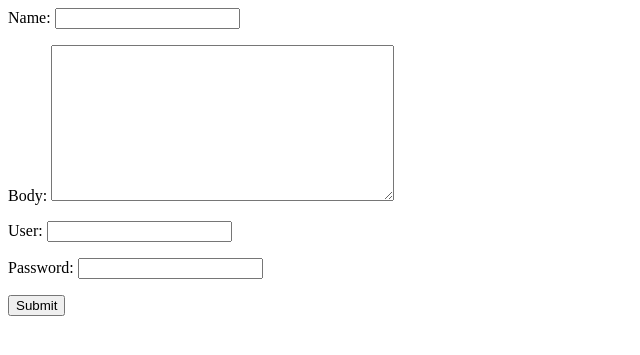
After one commit to DChristenson/recipebox, a Django app: page /addauthor/ in a window 1280 px wide. The commit adds this page. Shown: the top 355 px of the page, without its empty margins (0-640 px from the left). Run offline with Django 3.2, Linux system fonts and the light colour scheme.

Commit message:
added forms for adding author and recipe

```diff
--- /dev/null
+++ b/recipebox/forms.py
@@ -0,0 +1,16 @@
+from django import forms
+
+from recipebox.models import Recipe
+
+
+class Author_Input(forms.Form):
+    name = forms.CharField(max_length=50)
+    body = forms.CharField(widget=forms.Textarea)
+    user = forms.CharField(max_length=50)
+    password = forms.CharField(widget=forms.PasswordInput)
+
+
+class Recipe_Input(forms.ModelForm):
+    class Meta:
+        model = Recipe
+        fields = ["title", "author", "desc", "time", "instructions"]
--- /dev/null
+++ b/recipebox/templates/form.html
@@ -0,0 +1,5 @@
+<form action='' method='post'>
+    {% csrf_token %}
+    {{ form.as_p }}
+    <input type='submit' value='Submit'>
+</form>
--- a/recipebox/templates/recipe.html
+++ b/recipebox/templates/recipe.html
@@ -1,7 +1,7 @@
-{% for item in data  %}
+{% for item in data %}
     {{ item.title }}
     <br>
-    <a href="/author/{{ item.id }}/">{{ item.author }}</a>
+    <a href="/author/{{ item.author.id }}/">{{ item.author }}</a>
     <br>
     {{ item.time }}
     <br>
--- a/recipebox/urls.py
+++ b/recipebox/urls.py
@@ -15,6 +15,7 @@ Including another URLconf
 """
 from django.contrib import admin
 from django.urls import path
+
 from recipebox import views, models
 
 admin.site.register(models.Author)
@@ -24,5 +25,7 @@ urlpatterns = [
     path('admin/', admin.site.urls),
     path('', views.index, name='homepage'),
     path('recipes/<int:id>/', views.recipe_view, name='recipepage'),
-    path('author/<int:id>/', views.author_view, name='authorpage')
+    path('author/<int:id>/', views.author_view, name='authorpage'),
+    path('addauthor/', views.add_author, name='addauthor'),
+    path('addrecipe/', views.add_recipe, name='addrecipe')
 ]
--- a/recipebox/views.py
+++ b/recipebox/views.py
@@ -1,18 +1,54 @@
+from django.contrib.auth.models import User
+from django.shortcuts import render, reverse, HttpResponseRedirect
+
+from recipebox.forms import Author_Input, Recipe_Input
 from recipebox.models import Recipe, Author
-from django.shortcuts import render, HttpResponseRedirect, reverse
+
 
 def index(req):
     html = "index.html"
     recipes = Recipe.objects.all()
-    return render(req, html, {"data" : recipes})
+    return render(req, html, {"data": recipes})
+
 
 def recipe_view(req, id):
     recipe_html = "recipe.html"
     recipe = Recipe.objects.filter(id=id)
-    return render(req, recipe_html, {"data" : recipe})
+    return render(req, recipe_html, {"data": recipe})
+
 
 def author_view(req, id):
     author_html = "author.html"
     author = Author.objects.filter(id=id)
     recipe = Recipe.objects.filter(author=id)
-    return render(req, author_html, {"author" : author, "recipe" : recipe})
+    return render(req, author_html, {"author": author, "recipe": recipe})
+
+
+def add_author(req):
+    html = "form.html"
+    if req.method == "POST":
+        form = Author_Input(req.POST)
+        if form.is_valid():
+            res = form.cleaned_data
+            u = User.objects.create(
+                username=res['user'],
+                password=res['password']
+            )
+            Author.objects.create(
+                user=u,
+                name=res['name'],
+                body=res['body']
+            )
+        return HttpResponseRedirect(reverse('homepage'))
+    form = Author_Input()
+    return render(req, html, {'form': form})
+
+
+def add_recipe(req):
+    html = "form.html"
+    if req.method == "POST":
+        form = Recipe_Input(req.POST)
+        form.save()
+        return HttpResponseRedirect(reverse('homepage'))
+    form = Recipe_Input()
+    return render(req, html, {'form': form})
```
Also changed, not shown: recipebox/templates/index.html (+9 -4 lines), db.sqlite3, recipebox/models.py (line endings or trailing spaces), 1 other file.
